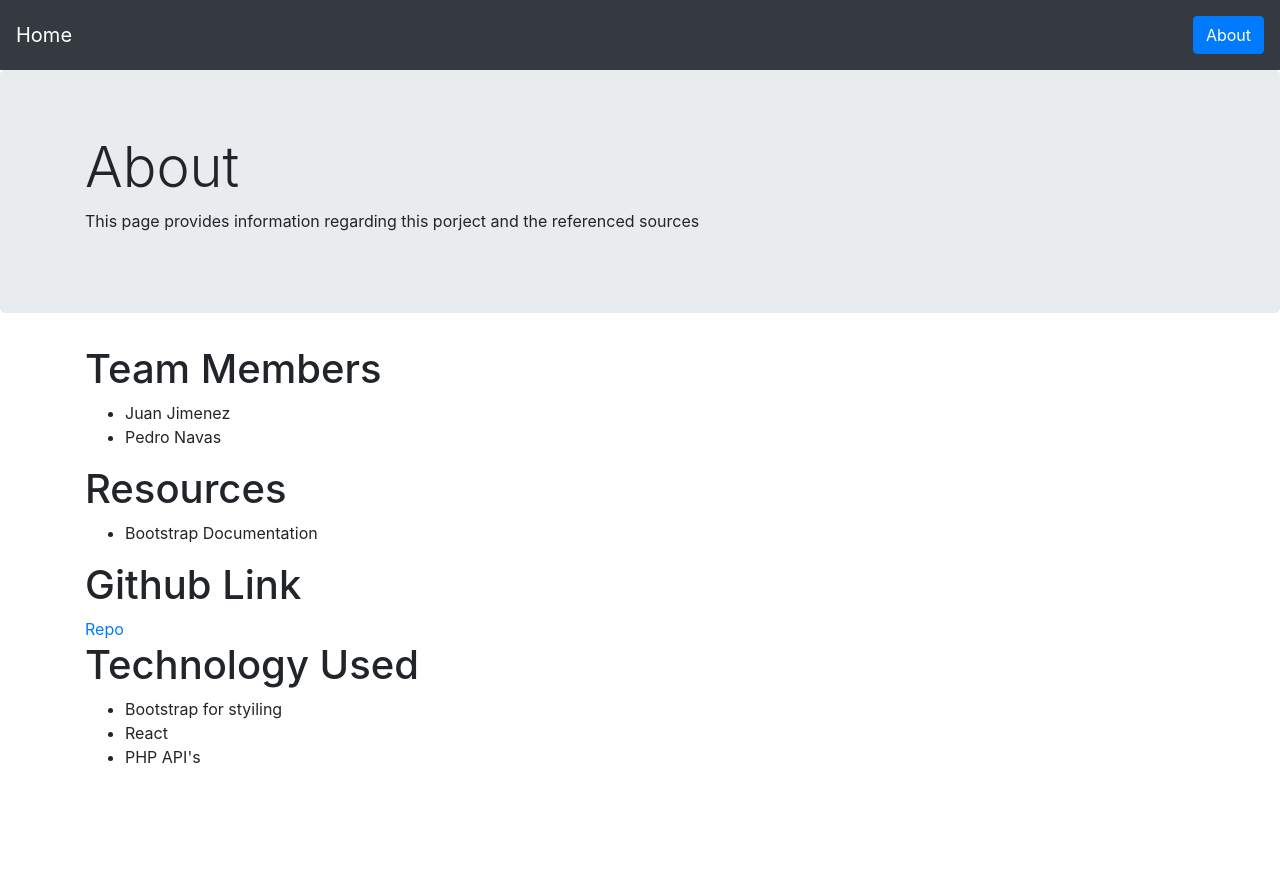
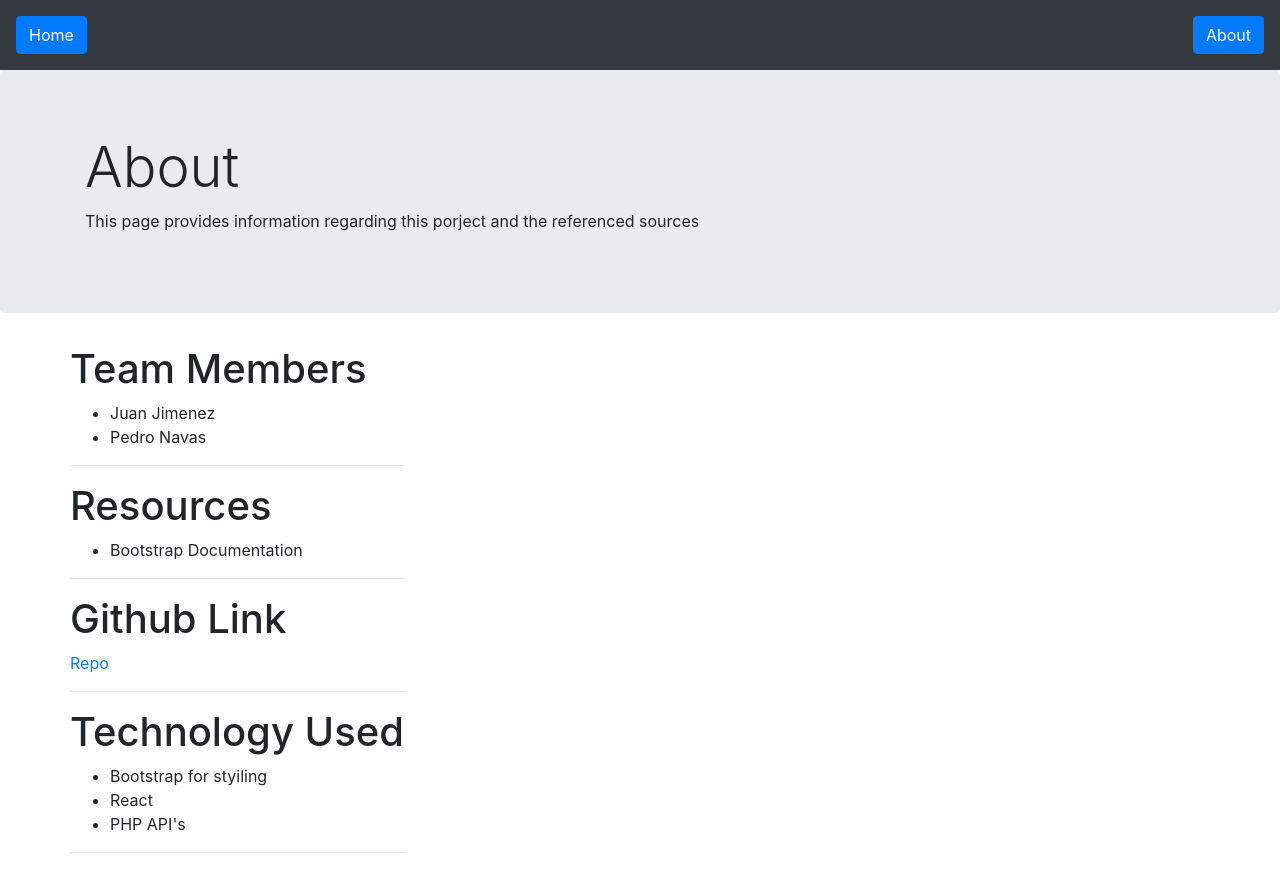
Before and after one commit to pnava589/React-Assignment-I, a React (Create React App) app in the folder assignment-i/: page /about in a window 1280 px wide. Before the commit the page ends 800 px from the top, so only its background shows below. Built offline with nearby package versions, Linux system fonts and the light colour scheme; no server answers.

Commit message:
fixed warnings by swtching a's for buttons and retrieved API data

```diff
--- a/assignment-i/src/App.js
+++ b/assignment-i/src/App.js
@@ -11,15 +11,30 @@ import DefaultHeader from './components/DefaultHeader';
 class App extends React.Component{
   constructor(props){
     super(props);
-    this.state = {favorites: []};
+    this.state = {movies:[], favorites:[]};
   }
+
+  async componentDidMount() {
+    try {
+        const url = "http://randyconnolly.com/funwebdev/3rd/api/travel/images.php";
+        const response = await fetch(url);
+        const jsonData = await response.json();
+        this.setState( {movies: jsonData } );
+        }
+        catch (error) {
+        console.error(error);
+    }
+   }
+
   render(){
+
     return(
+
       <main >
         <DefaultHeader />
         <Route path='/' exact component={Home} />
         <Route path='/home' exact component={Home} />
-        <Route path='/default' exact component={Default} />
+        <Route path='/default' exact component={(props)=> <Default movies={this.state.movies}/>} />
         <Route path='/about' exact component={About}/>
       </main>
     );
--- a/assignment-i/src/components/About.js
+++ b/assignment-i/src/components/About.js
@@ -1,7 +1,4 @@
 import React from "react";
-//import { Link } from 'react-router-dom';
-import photo from '../logo.svg';
-
 
 class About extends React.Component {
  render() {
@@ -11,31 +8,31 @@ class About extends React.Component {
         <div className="jumbotron">
             <div className="container">
                 <h1 className="display-4"> About </h1>
-
-
                 <p>This page provides information regarding this porject and the referenced sources </p>
-
             </div>
 
         </div>
 
         <div className="container">
         <div className="row">
-            <div className="col-md-6 blog-main">
+            <div className="blog-main">
 
             <h1 className="blog-post">Team Members</h1>
                 <ul>
                     <li>Juan Jimenez</li>
                     <li>Pedro Navas</li>
                 </ul>
+                <hr/>
                 <h1 className="blog-post">Resources</h1>
                 <ul>
                     <li>Bootstrap Documentation</li>
 
                 </ul>
+                <hr/>
                 <h1 className="blog-post">Github Link</h1>
                 <a href="https://github.com/pnava589/React-Assignment-I.git">Repo</a>
 
+                <hr/>
                 <h1 className="blog-post">Technology Used</h1>
                 <ul>
                     <li>Bootstrap for styiling</li>
@@ -43,7 +40,7 @@ class About extends React.Component {
                     <li>PHP API's</li>
 
                 </ul>
-
+                <hr/>
             </div>
         </div>
         </div>
--- a/assignment-i/src/components/Default.js
+++ b/assignment-i/src/components/Default.js
@@ -2,9 +2,15 @@ import React from "react";
 import DefaultHeader from "./DefaultHeader";
 
 class Default extends React.Component{
+    constructor(props){
+        super(props);
+        console.log(this.props.movies);
+    }
     render(){
         return(
-            <DefaultHeader/>
+            <div>
+                Pedro
+            </div>
         );
     }
 };
--- a/assignment-i/src/components/DefaultHeader.js
+++ b/assignment-i/src/components/DefaultHeader.js
@@ -4,10 +4,10 @@ import { Link } from 'react-router-dom';
 const DefaultHeader = () =>
         <nav className="navbar navbar-dark bg-dark">
             <Link to='/home'>
-                <a className="navbar-brand">Home</a>
+                <button className="btn btn-primary my-2 text-white">Home</button>
             </Link>
             <Link to='/about'>
-            <a className="btn btn-primary my-2 text-white">About</a>
+            <button className="btn btn-primary my-2 text-white">About</button>
             </Link>
         </nav>;
 
--- a/assignment-i/src/components/HomeCard.js
+++ b/assignment-i/src/components/HomeCard.js
@@ -1,4 +1,5 @@
 import React from "react";
+import { Link } from 'react-router-dom';
 
 const HomeCard = () =>
                 <div className="col-md-6 offset-md-3">
@@ -14,7 +15,9 @@ const HomeCard = () =>
                             <br></br>
                             <div className="row text-white">
                               <a className="col-md-4 offset-md-2 btn btn-primary">Show Matching Movies</a>
-                              <a className="col-md-3 offset-md-1 btn btn-primary">Show All Movies</a>
+                              <Link to='/default' className="col-md-4">
+                                <button className="offset-md-1 btn btn-primary">Show All Movies</button>
+                                </Link>
                             </div>
                           </div>
                         </div>
```
Also changed, not shown: assignment-i/src/components/Home.js (+7 -0 lines).
